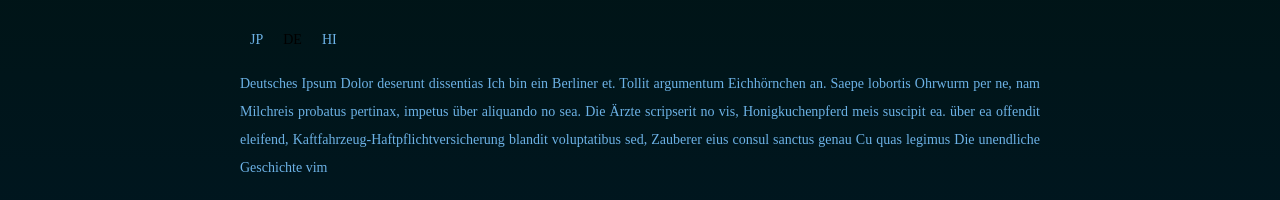
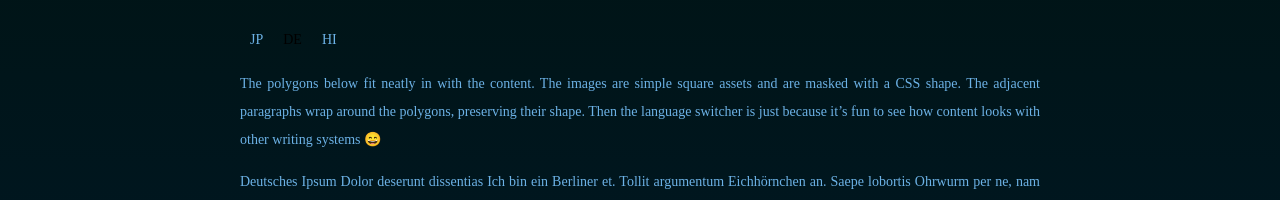
Before and after one commit to alexbassy/site, a Next.js app: page /playground/polygons in a window 1280 px wide. Shown: the part 124-324 px from the top of the page. Built offline with nearby package versions, Linux system fonts and the light colour scheme.

Commit message:
Add content to polygon example

```diff
--- a/components/polygons/wall-of-text.js
+++ b/components/polygons/wall-of-text.js
@@ -74,6 +74,13 @@ const WallOfText = () => {
           </UnstyledButton>
         ))}
 
+        <P>
+          The polygons below fit neatly in with the content. The images are
+          simple square assets and are masked with a CSS shape. The adjacent
+          paragraphs wrap around the polygons, preserving their shape. Then the
+          language switcher is just because it’s fun to see how content looks
+          with other writing systems 😄
+        </P>
         <P>{getParagraph()}</P>
         <Polygon
           path={polygonAsClipPath(6)}
```
